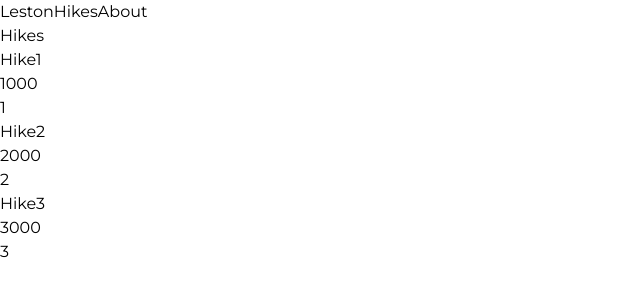
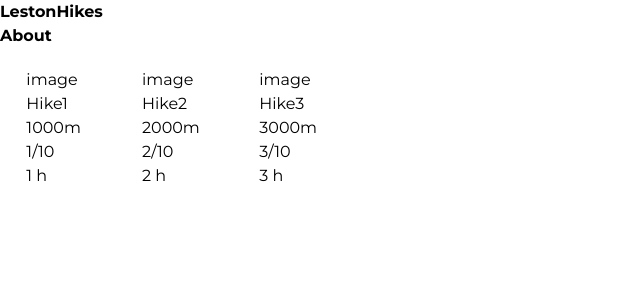
Before and after one commit to lestonpoh/HikingPage, a React (Vite) app: page / in a window 1280 px wide. Shown: the top 300 px of the page, without its empty margins (0-640 px from the left). Built offline with nearby package versions, Linux system fonts and the light colour scheme.

Commit message:
added some styling

```diff
--- a/package.json
+++ b/package.json
@@ -12,7 +12,8 @@
   "dependencies": {
     "react": "^18.3.1",
     "react-dom": "^18.3.1",
-    "react-router-dom": "^7.1.1"
+    "react-router-dom": "^7.1.1",
+    "tailwind": "^4.0.0"
   },
   "devDependencies": {
     "@eslint/js": "^9.17.0",
--- a/src/components_common/Header.css
+++ b/src/components_common/Header.css
@@ -1,3 +1,12 @@
 .header{
+    display: flex;
+    align-items: center;
+    justify-content: space-between;
+    height: 60px;
+    font-family: Montserrat-Bold;
 
 }
+
+.header > .header-item{
+    padding: 20px
+}
--- a/src/components_common/Header.tsx
+++ b/src/components_common/Header.tsx
@@ -1,11 +1,14 @@
-import "./Header.css";
 import { Link } from "react-router-dom";
 
 function Header() {
   return (
-    <header className="text-3xl">
-      <Link to="/">LestonHikes</Link>
-      <Link to="/about">About</Link>
+    <header className="py-3 px-8 bg-slate-50 header-item flex justify-between align font-bold">
+      <div className="hover:scale-105 active:scale-95">
+        <Link to="/">LestonHikes</Link>
+      </div>
+      <div className="hover:scale-105 active:scale-95">
+        <Link to="/about">About</Link>
+      </div>
     </header>
   );
 }
--- /dev/null
+++ b/src/components_common/Layout.tsx
@@ -0,0 +1,17 @@
+import { ReactNode } from "react";
+import Header from "./Header";
+
+interface Props {
+  children: ReactNode;
+}
+
+function Layout({ children }: Props) {
+  return (
+    <div className="">
+      <Header />
+      <div className="layout-content">{children}</div>
+    </div>
+  );
+}
+
+export default Layout;
--- a/src/components_hikes/HikeItem.tsx
+++ b/src/components_hikes/HikeItem.tsx
@@ -3,15 +3,20 @@ interface Props {
     name: string;
     elevation: number;
     difficulty: number;
+    duration: number;
   };
 }
 
 function HikeItem({ hikeDetails }: Props) {
   return (
-    <div>
+    <div className="w-full rounded border-solid border border-black hover:scale-105 flex flex-col">
+      <div>image</div>
       <div>{hikeDetails.name}</div>
-      <div>{hikeDetails.elevation}</div>
-      <div>{hikeDetails.difficulty}</div>
+      <div className="flex gap-1 text-xs">
+        <div>{hikeDetails.elevation}m</div>
+        <div>{hikeDetails.difficulty}/10</div>
+        <div>{hikeDetails.duration} h</div>
+      </div>
     </div>
   );
 }
--- a/src/components_hikes/Hikes.tsx
+++ b/src/components_hikes/Hikes.tsx
@@ -1,11 +1,12 @@
-import Header from "../components_common/Header";
+import Layout from "../components_common/Layout";
 import HikesList from "../components_hikes/HikesList";
 
 function Hikes() {
   return (
     <div>
-      <Header />
-      <HikesList />
+      <Layout>
+        <HikesList />
+      </Layout>
     </div>
   );
 }
--- /dev/null
+++ b/src/components_hikes/HikesList.css
@@ -0,0 +1,7 @@
+.hikes-list{
+    display: grid;
+    grid-template-columns: repeat(auto-fill, minmax(100px, 1fr));
+    justify-items: center;
+    gap:10px;
+    margin: 20px auto;
+}
--- a/src/components_hikes/HikesList.tsx
+++ b/src/components_hikes/HikesList.tsx
@@ -1,4 +1,5 @@
 import HikeItem from "./HikeItem";
+import "./HikesList.css";
 
 function HikesList() {
   const hikes = [
@@ -7,18 +8,21 @@ function HikesList() {
       name: "Hike1",
       elevation: 1000,
       difficulty: 1,
+      duration: 1,
     },
     {
       id: 2,
       name: "Hike2",
       elevation: 2000,
       difficulty: 2,
+      duration: 2,
     },
     {
       id: 3,
       name: "Hike3",
       elevation: 3000,
       difficulty: 3,
+      duration: 3,
     },
   ];
 
@@ -26,14 +30,14 @@ function HikesList() {
 
   return (
     <>
-      <h1>Hikes</h1>
       {!hikes && <p>Loading...</p>}
       {hikes.length === 0 && <p>No hikes found</p>}
-      <div>
+      <div className="mt-4 max-w-screen-md mx-auto hikes-list">
         {hikes.map((hike) => (
-          <div key={hike.id} onClick={hikeOnClick}>
-            <HikeItem hikeDetails={hike} />
-          </div>
+          <HikeItem hikeDetails={hike} />
+          // <div key={hike.id} onClick={hikeOnClick}>
+
+          // </div>
         ))}
       </div>
     </>
```
Also changed, not shown: 1 other file (tests, documents, lock files or other folders).
